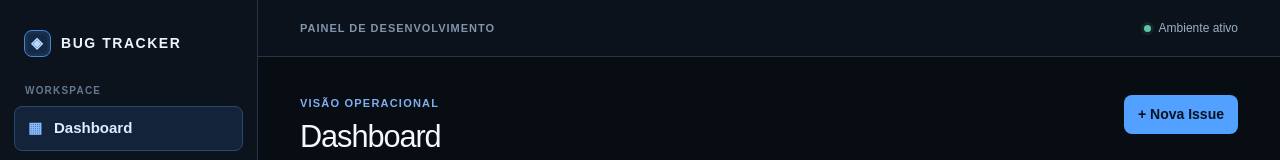
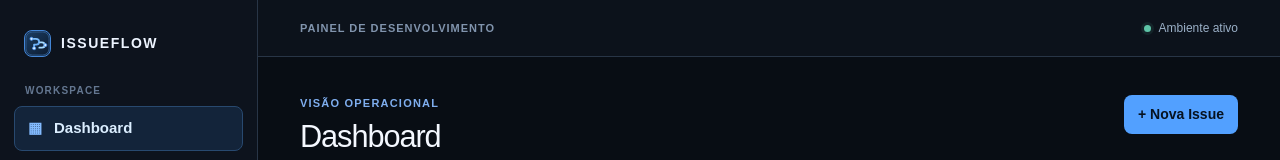
Before and after one commit to Pedrodu112/Bug-Tracker-Issue-Tracker, a Next.js app in the folder ppw_client/: page / in a window 1280 px wide. Shown: the top 160 px of the page. Built offline with nearby package versions, Linux system fonts and the light colour scheme; no server answers.

Commit message:
feat: criar identidade visual IssueFlow e favicon

```diff
--- a/ppw_client/src/app/layout.tsx
+++ b/ppw_client/src/app/layout.tsx
@@ -5,6 +5,7 @@ import { AppShell } from '@/components/layout/app-shell';
 export const metadata: Metadata = {
   title: 'IssueFlow | Issue Tracker',
   description: 'Plataforma de acompanhamento de issues com fluxo de trabalho controlado.',
+  icons: { icon: '/favicon.svg' },
 };
 
 export default function RootLayout({ children }: Readonly<{ children: React.ReactNode }>) {
--- a/ppw_client/src/components/layout/app-shell.tsx
+++ b/ppw_client/src/components/layout/app-shell.tsx
@@ -1,5 +1,6 @@
 'use client';
 
+import Image from 'next/image';
 import Link from 'next/link';
 import { usePathname } from 'next/navigation';
 import { ReactNode } from 'react';
@@ -19,8 +20,10 @@ export function AppShell({ children }: { children: ReactNode }) {
       <div className="app-frame">
         <aside className="sidebar">
           <Link className="brand" href="/">
-            <span className="brand-mark">◈</span>
-            <span>BUG TRACKER</span>
+            <span className="brand-mark">
+              <Image src="/issueflow-logo.svg" alt="" width={32} height={32} priority unoptimized />
+            </span>
+            <span>ISSUEFLOW</span>
           </Link>
           <p className="nav-caption">Workspace</p>
           <nav className="nav-links" aria-label="Navegação principal">
```
Also changed, not shown: ppw_client/public/favicon.svg (added), ppw_client/public/issueflow-logo.svg (added).
